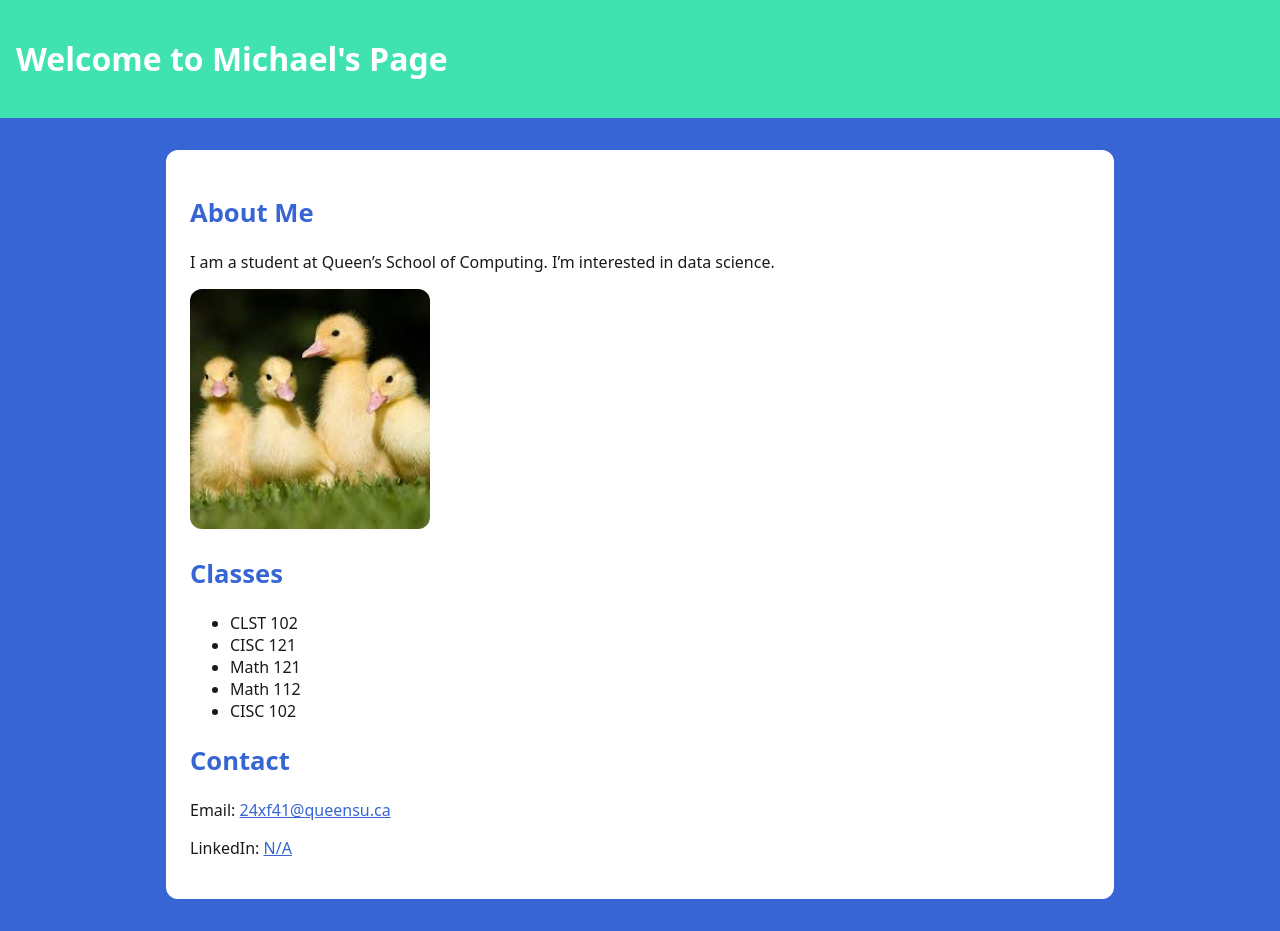
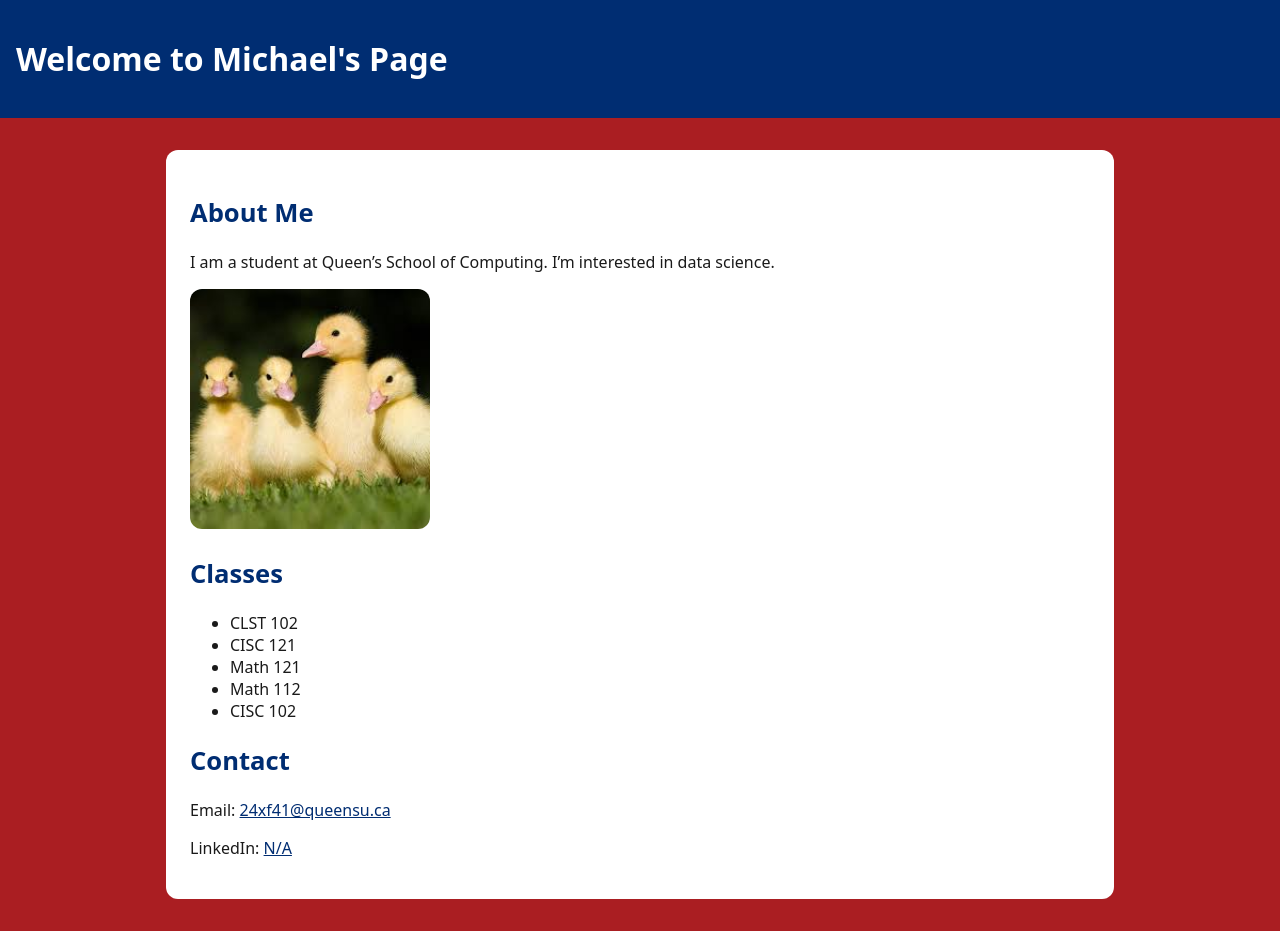
Before and after one commit to blizzardlizzer/queens-student-page, a plain HTML site: page index.html in a window 1280 px wide. Drawn offline with Linux system fonts and the light colour scheme.

Commit message:
Update style.css
Revert back to original

```diff
--- a/style.css
+++ b/style.css
@@ -1,8 +1,8 @@
 :root {
-  --green:#40e3af; --gold:#f2a900; --blue:#3766d4;
+  --red:#aa1e22; --gold:#f2a900; --blue:#002d72;
 }
-body { font-family: system-ui, sans-serif; margin:0; background:var(--blue); color:#fff; }
-header { background:var(--green); color:#fff; padding:1rem; }
+body { font-family: system-ui, sans-serif; margin:0; background:var(--red); color:#fff; }
+header { background:var(--blue); color:#fff; padding:1rem; }
 main { background:#fff; color:#1a1a1a; max-width:900px; margin:2rem auto; border-radius:12px; padding:1.5rem; }
 a { color: var(--blue); }
 /* === personalize below by changing colors or spacing === */
```
